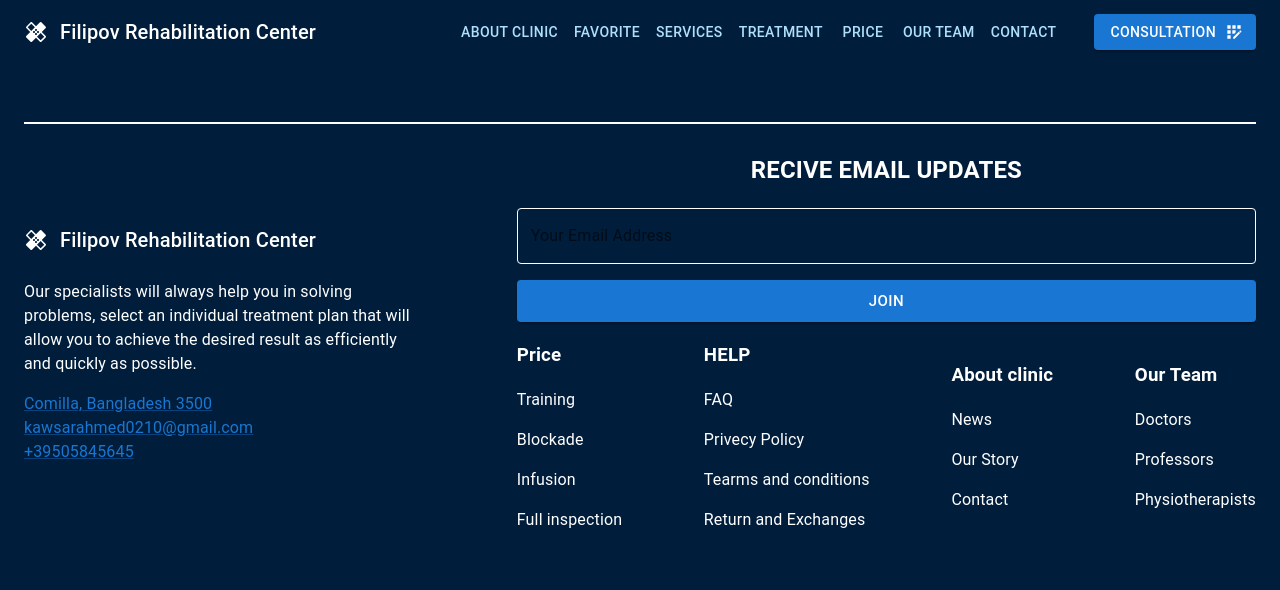
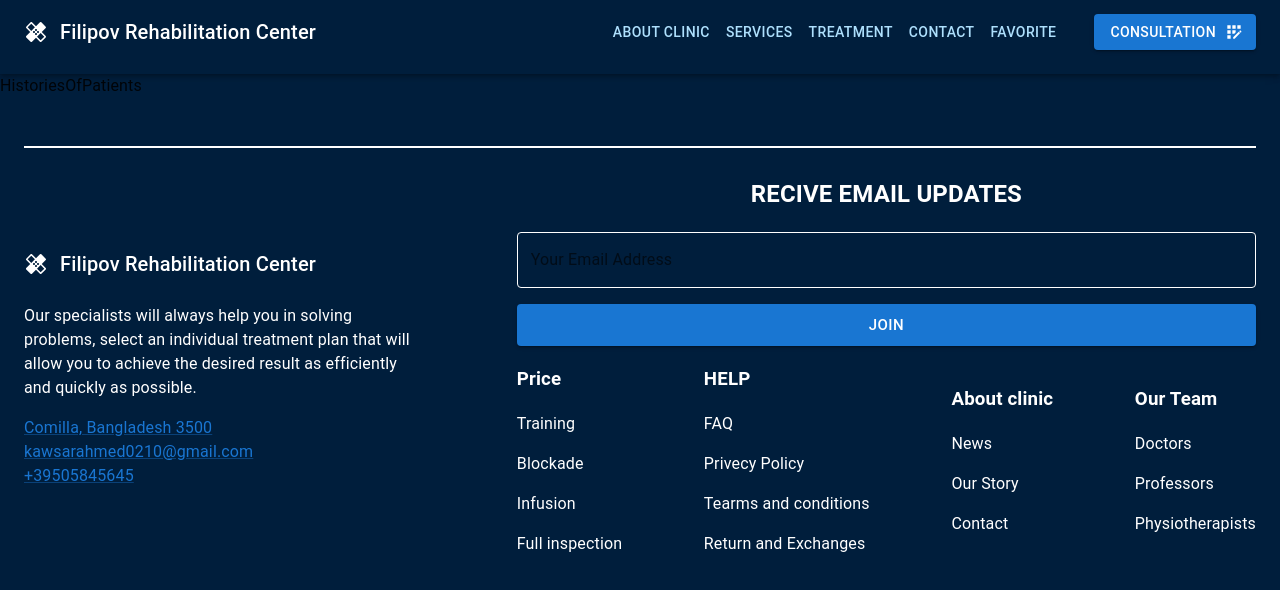
Before and after one commit to filipovandrij/rehabilitation, a React (Create React App) app: page /comments in a window 1280 px wide. Shown: the top 590 px of the page. Built offline with nearby package versions, Linux system fonts and the light colour scheme.

Commit message:
add sticky in header

```diff
--- a/src/components/Menu/Menu.tsx
+++ b/src/components/Menu/Menu.tsx
@@ -18,16 +18,18 @@ const Menu = (props: Props) => {
                             <Link to="/news">News</Link>
                         </li>
                         <li>
-                            <Link to="/">Histories of patients</Link>
+                            <Link to="/comments">Histories of patients</Link>
+                        </li>
+                        <li>
+                            <Link to="/">Price</Link>
+                        </li>
+                        <li>
+                            <Link to="/">Our Team</Link>
                         </li>
                     </ul>
                 </div>
             </Button>
-            <Button className="btn">
-                <Link className="favorite-page" to="/Favorite">
-                    Favorite
-                </Link>
-            </Button>
+
             <Button className="btn">
                 Services
                 <div className="dropdown_modal">
@@ -80,9 +82,12 @@ const Menu = (props: Props) => {
                     </ul>
                 </div>
             </Button>
-            <Button className="btn">Price</Button>
-            <Button className="btn">Our Team</Button>
             <Button className="btn">Contact</Button>
+            <Button className="btn">
+                <Link className="favorite-page" to="/Favorite">
+                    Favorite
+                </Link>
+            </Button>
             <Button
                 className="btn_сonsultation"
                 variant="contained"
--- a/src/container/App/App.tsx
+++ b/src/container/App/App.tsx
@@ -7,6 +7,7 @@ import AboutUs from '../../pages/About/AboutUs'
 import { Route, Routes } from 'react-router-dom'
 import News from '../../pages/News/News'
 import Favorite from '../../pages/Favorite/Favorite'
+import HistoriesOfPatients from '../../pages/HistoriesOfPatients/HistoriesOfPatients'
 
 type Props = {}
 
@@ -20,6 +21,10 @@ const App = (props: Props) => {
                 <Route path="about-us" element={<AboutUs />}></Route>
                 <Route path="/news" element={<News />}></Route>
                 <Route path="/favorite" element={<Favorite />}></Route>
+                <Route
+                    path="/comments"
+                    element={<HistoriesOfPatients />}
+                ></Route>
             </Routes>
             <Footer />
         </StyledEngineProvider>
--- a/src/container/Header/Header.scss
+++ b/src/container/Header/Header.scss
@@ -1,6 +1,9 @@
 .app-bar {
     background-color: #001e3c;
     padding-bottom: 10px;
+    position: sticky;
+    top: 0;
+    z-index: 2;
 }
 
 .slider {
--- /dev/null
+++ b/src/pages/HistoriesOfPatients/HistoriesOfPatients.tsx
@@ -0,0 +1,5 @@
+type Props = {}
+const HistoriesOfPatients = (props: Props) => {
+    return <div>HistoriesOfPatients</div>
+}
+export default HistoriesOfPatients
```
